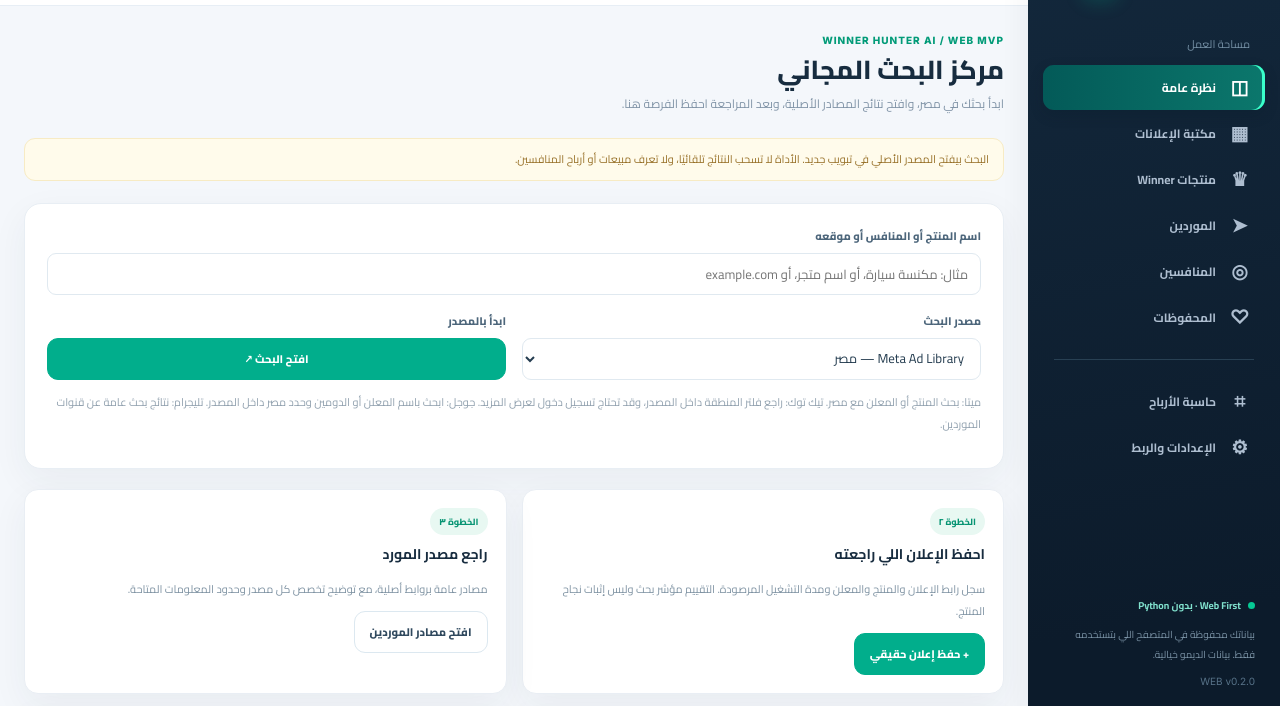
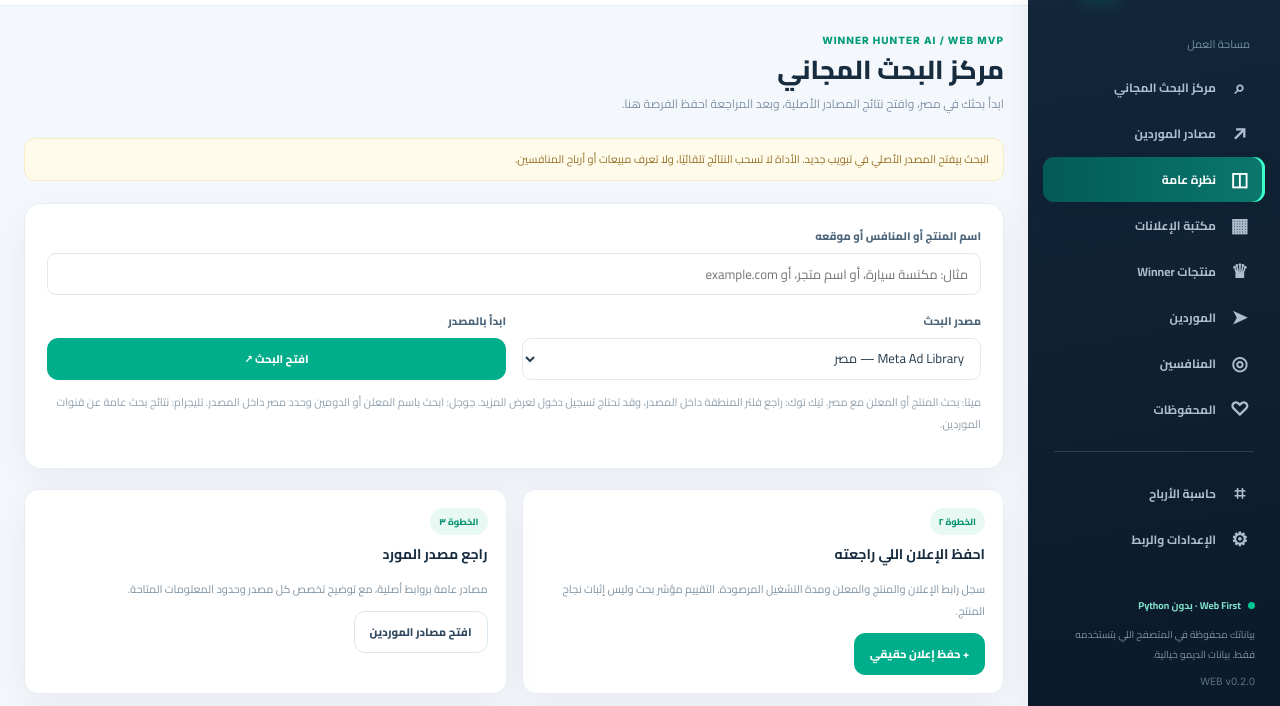
Before and after one commit to Elshaf3e/winner-hunter-ai, a plain HTML site: page index.html in a window 1280 px wide. Shown: the part 72-778 px from the top of the page. Drawn offline with Linux system fonts and the light colour scheme.

Commit message:
Expose research and supplier source navigation

```diff
--- a/index.html
+++ b/index.html
@@ -13,6 +13,8 @@
     <div class="brand"><span class="brandmark">✦</span><div><strong>WINNER <b>HUNTER</b></strong><small>PRODUCT INTELLIGENCE</small></div></div>
     <div class="sidebar-label">مساحة العمل</div>
     <nav aria-label="القائمة الرئيسية">
+      <button class="nav-item" data-page="research"><span>⌕</span> مركز البحث المجاني</button>
+      <button class="nav-item" data-page="sources"><span>↗</span> مصادر الموردين</button>
       <button class="nav-item active" data-page="dashboard"><span>◫</span> نظرة عامة</button>
       <button class="nav-item" data-page="ads"><span>▦</span> مكتبة الإعلانات</button>
       <button class="nav-item" data-page="winners"><span>♛</span> منتجات Winner</button>
```
